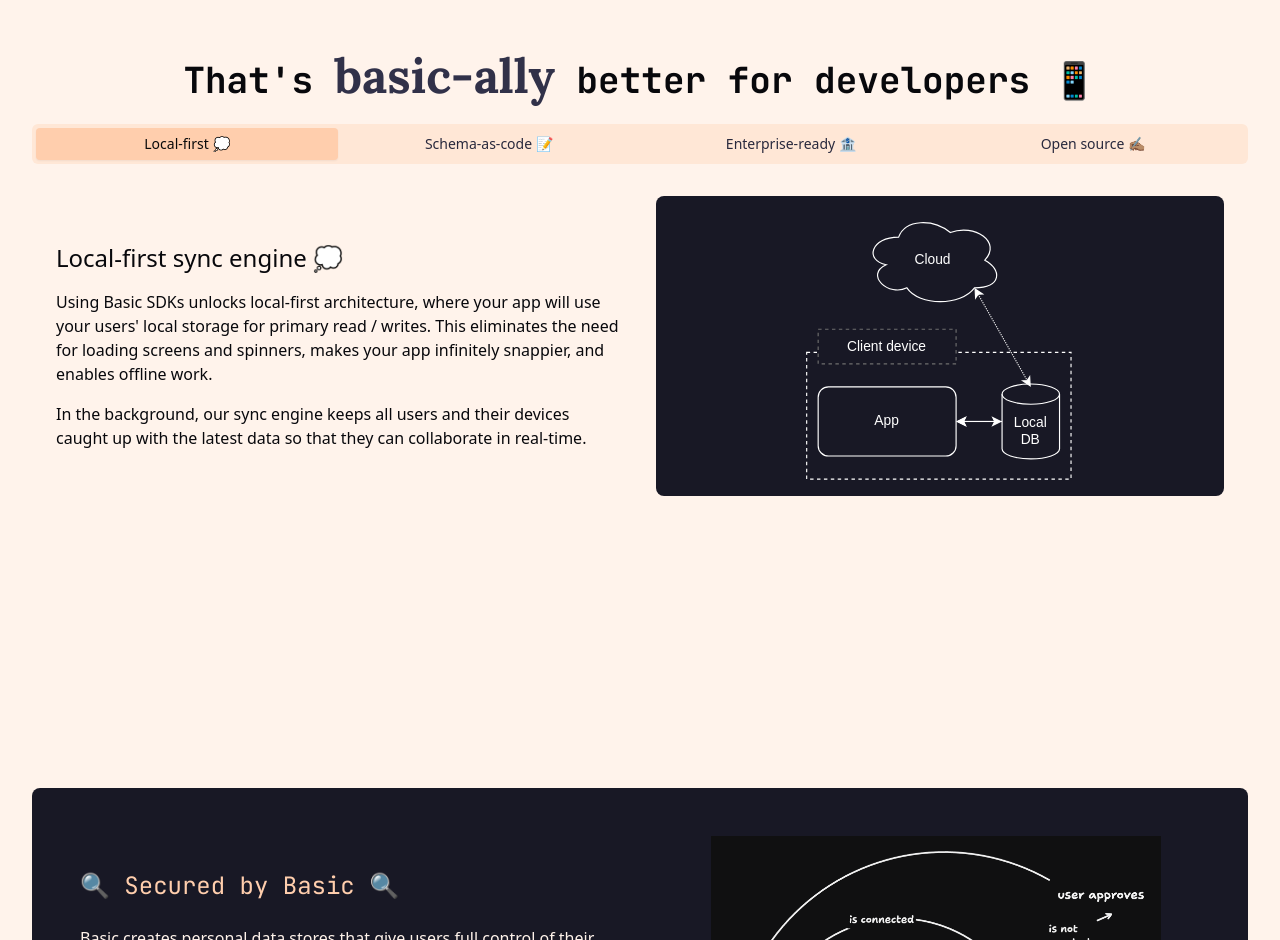
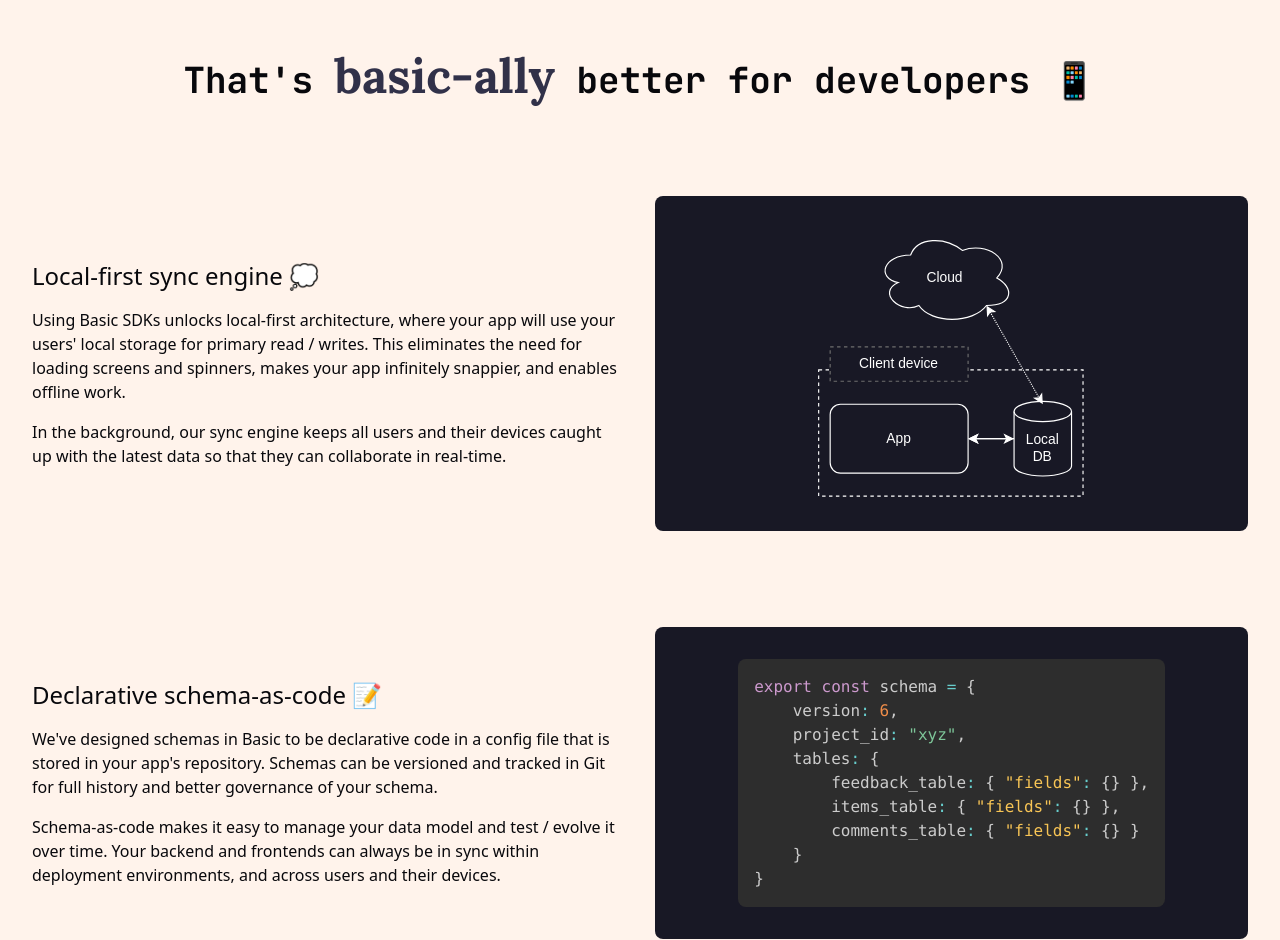
Before and after one commit to basicdb/basic-website, a Next.js app: page / in a window 1280 px wide. Shown: the part 1860-2800 px from the top of the page. Built offline with nearby package versions, Linux system fonts and the light colour scheme.

Commit message:
Changed from tabs to readable

```diff
--- a/src/pages/index.tsx
+++ b/src/pages/index.tsx
@@ -11,7 +11,6 @@
 import { JetBrains_Mono, Lora } from 'next/font/google'; // Update font imports
 import CodeBlock from '@/components/CodeBlock';
 import products from '@/utils/productsData';
-import { Tabs, TabsContent, TabsList, TabsTrigger } from "@/components/ui/tabs"
 import developerFeatures from '@/utils/developerFeaturesData';
 
 const jetbrainsMono = JetBrains_Mono({ subsets: ['latin'] }); // Initialize JetBrains Mono
@@ -43,23 +42,6 @@
 }
 
 const NavBar = () => {
-  const [isMobile, setIsMobile] = useState(false);
-
-  useEffect(() => {
-    const handleResize = () => {
-      setIsMobile(window.innerWidth < 640);
-    };
-
-    // Set initial value
-    handleResize();
-
-    // Add event listener
-    window.addEventListener('resize', handleResize);
-
-    // Cleanup
-    return () => window.removeEventListener('resize', handleResize);
-  }, []);
-
   return (
     <div className="navbar bg-opacity-20 absolute top-0 left-0 right-0 px-8 py-4 lg:px-8">
       <div className="max-w-7xl mx-auto w-full flex justify-between items-center">
@@ -245,24 +227,17 @@
   return (
     <section className="bg-white dark:bg-black w-full min-h-screen flex flex-col">
       <div className="max-w-7xl mx-auto px-4 sm:px-6 lg:px-8 flex-1 py-16 w-full">
-        <h2 className={`${jetbrainsMono.className} text-2xl md:text-4xl font-bold text-black dark:text-white-100 mb-6 mt-12 text-center leading-relaxed`}>
+        <h2 className={`${jetbrainsMono.className} text-2xl md:text-4xl font-bold text-black dark:text-white-100 mb-24 mt-12 text-center leading-relaxed`}>
           That's <strong className={`${lora.className} text-3xl md:text-5xl text-black-500 dark:text-white-500`}>basic-ally</strong> better for developers 📱
         </h2>
 
-        <Tabs defaultValue={developerFeatures[0].id} className="w-full h-full">
-          <TabsList className="grid w-full grid-cols-4 bg-white-100 dark:bg-black-800 [&>[data-state=active]]:bg-white-300 dark:[&>[data-state=active]]:bg-black-100 dark:[&>[data-state=active]]:text-white-900 text-black-600 dark:text-white-100">
-            {developerFeatures.map((feature) => (
-              <TabsTrigger key={feature.id} value={feature.id} className="text-[8px] sm:text-xs lg:text-sm hover:bg-white-200 dark:hover:bg-black-100 transition-all duration-150">
-                {feature.label}<span className="hidden sm:inline-block pl-1">{feature.labelIcon}</span>
-              </TabsTrigger>
-            ))}
-          </TabsList>
-
-          {developerFeatures.map((feature) => (
-            <TabsContent key={feature.id} value={feature.id}>
-              <div className="p-6 flex flex-col md:flex-row gap-8 items-center">
+        <div className="space-y-24">
+          {developerFeatures.map((feature, index) => (
+            <div key={feature.id} className={`flex flex-col md:flex-row gap-8 items-center`}>
               <div className="w-full md:w-1/2 flex flex-col justify-center text-center md:text-left">
-                  <h3 className="text-2xl mb-4 text-black dark:text-white">{feature.content.title} {feature.content.labelIcon}</h3>
+                <h3 className="text-2xl mb-4 text-black dark:text-white">
+                  {feature.content.title} {feature.content.labelIcon}
+                </h3>
                 {feature.content.description && (
                   <p className="text-black dark:text-white">{feature.content.description}</p>
                 )}
@@ -270,8 +245,15 @@
                   <p className="text-black dark:text-white mt-4">{feature.content.description2}</p>
                 )}
               </div>
-                <div className="w-full md:w-1/2 bg-black-800 rounded-lg min-h-[300px] flex items-center justify-center">
-                  {feature.content.image && <Image src={feature.content.image.src} alt={feature.label} width={feature.content.image.width} height={feature.content.image.height} />}
+              <div className="w-full md:w-1/2 bg-black-800 rounded-lg min-h-[300px] flex items-center justify-center p-6">
+                {feature.content.image &&
+                  <Image
+                    src={feature.content.image.src}
+                    alt={feature.label}
+                    width={feature.content.image.width}
+                    height={feature.content.image.height}
+                  />
+                }
                 {feature.content.code && <CodeBlock code={feature.content.code} />}
                 {feature.content.icon === 'github' && (
                   <a href="https://github.com/basicdb" target="_blank" rel="noopener noreferrer">
@@ -280,9 +262,8 @@
                 )}
               </div>
             </div>
-            </TabsContent>
           ))}
-        </Tabs>
+        </div>
       </div>
     </section>
   );
```
Lines whose indentation alone changed are shown as unchanged.
